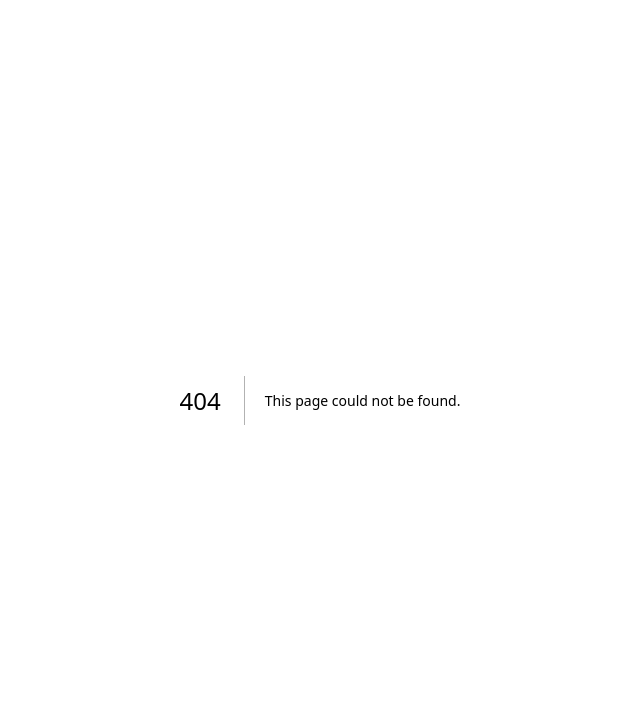
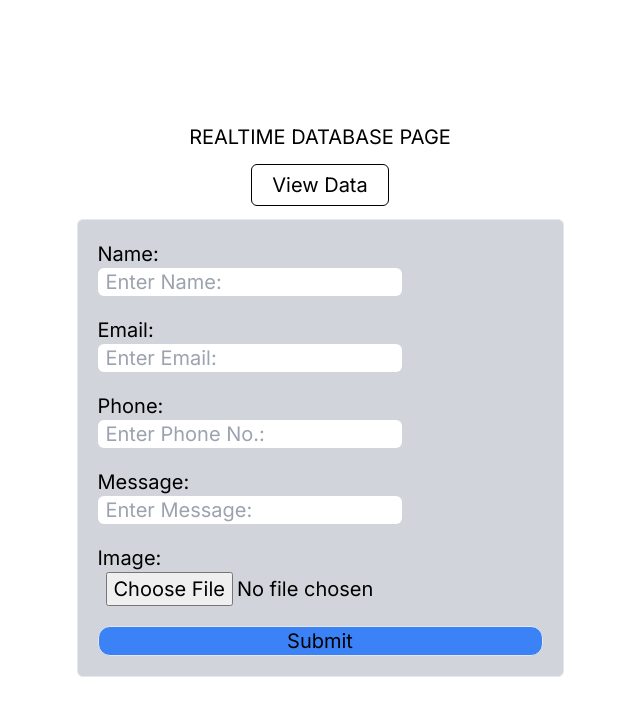
Before and after one commit to faizan619/firebase-nextjs-all-features, a Next.js app: page /realstorage in a window 1280 px wide. Before the commit this address had no page. Shown: the top 716 px of the page, without its empty margins (320-960 px from the left). Built offline with nearby package versions, Linux system fonts and the light colour scheme; no server answers.

Commit message:
done with image uploading

```diff
--- /dev/null
+++ b/src/app/realstorage/page.js
@@ -0,0 +1,154 @@
+"use client";
+import Link from "next/link";
+import { useState } from "react";
+import { useRouter } from "next/navigation";
+import { storage } from "@/firebase/config";
+import { v4 } from "uuid";
+import { ref, uploadBytes, getDownloadURL } from "firebase/storage";
+
+export default function Page() {
+  const router = useRouter();
+  const [userData, setUserData] = useState({
+    name: "",
+    email: "",
+    phone: "",
+    message: "",
+    image: null,
+  });
+
+  let name, value;
+  const postUserData = (e) => {
+    name = e.target.name;
+    value = e.target.value;
+    setUserData({ ...userData, [name]: value });
+  };
+
+  const handleImageUpload = (e) => {
+    const imageFile = e.target.files[0];
+    setUserData({ ...userData, image: imageFile });
+  };
+
+  const submitData = async (e) => {
+    e.preventDefault();
+
+    const { name, email, phone, message, image } = userData;
+
+    if (name && email && phone && message && image) {
+      // Upload image to Firebase Storage
+      const filename = image.name;
+      const parts = filename.split(".");
+      const storageRef = ref(storage, `/storagev2/${v4()}.${parts[1]}`);
+      await uploadBytes(storageRef, image);
+
+      // Get image URL
+      const imageUrl = await getDownloadURL(storageRef);
+
+      // Store user details and image URL in Firebase Realtime Database
+      const res = await fetch(
+        "https://codofile-feedback-default-rtdb.firebaseio.com/imagetext.json",
+        {
+          method: "POST",
+          headers: {
+            "Content-Type": "application/json",
+          },
+          body: JSON.stringify({
+            name,
+            email,
+            phone,
+            message,
+            imageUrl,
+          }),
+        }
+      );
+
+      if (res) {
+        alert("Data Stores Successfully");
+        setUserData({ name: "", email: "", phone: "", message: "", image: null });
+        router.refresh("realtimedb/view");
+      } else {
+        alert("Problem in Processing the Form Data");
+      }
+    } else {
+      alert("Please Enter All the Details and Upload an Image");
+    }
+  };
+
+  return (
+    <div>
+      <div className="text-center min-h-screen flex flex-col justify-center items-center text-xl">
+        <div className="text-center flex flex-col justify-center items-center text-xl">
+          <div className="mb-5">
+            <h1 className="uppercase text-xl mb-5">Realtime Database PAGE</h1>
+            <Link
+              href="realtimedb/view"
+              className="rounded-md hover:bg-black hover:text-white border border-black px-5 py-2"
+            >
+              View Data
+            </Link>
+          </div>
+          <form className="flex flex-col gap-5 text-left border p-5 rounded-md bg-gray-300 text-black">
+            <label>
+              <p>Name:</p>
+              <input
+                type="text"
+                name="name"
+                value={userData.name}
+                onChange={postUserData}
+                placeholder="Enter Name:"
+                className="px-2 rounded-md text-black"
+              />
+            </label>
+            <label>
+              <p>Email:</p>
+              <input
+                type="email"
+                name="email"
+                value={userData.email}
+                onChange={postUserData}
+                placeholder="Enter Email:"
+                className="px-2 rounded-md text-black"
+              />
+            </label>
+            <label>
+              <p>Phone:</p>
+              <input
+                type="number"
+                name="phone"
+                value={userData.phone}
+                onChange={postUserData}
+                placeholder="Enter Phone No.:"
+                className="px-2 rounded-md text-black"
+              />
+            </label>
+            <label>
+              <p>Message:</p>
+              <input
+                type="text"
+                name="message"
+                value={userData.message}
+                onChange={postUserData}
+                placeholder="Enter Message:"
+                className="px-2 rounded-md text-black"
+              />
+            </label>
+            <label>
+              <p>Image:</p>
+              <input
+                type="file"
+                onChange={handleImageUpload}
+                className="px-2 rounded-md text-black"
+              />
+            </label>
+            <button
+              type="submit"
+              className="border rounded-xl bg-blue-500"
+              onClick={submitData}
+            >
+              Submit
+            </button>
+          </form>
+        </div>
+      </div>
+    </div>
+  );
+}
--- a/src/app/storagev2/page.js
+++ b/src/app/storagev2/page.js
@@ -4,6 +4,7 @@ import { storage } from "@/firebase/config";
 import { v4 } from "uuid";
 import { getDownloadURL, ref, uploadBytes } from "firebase/storage";
 import { useState } from "react"
+import Image from "next/image";
 
 export default function Page(){
 
@@ -38,7 +39,8 @@ export default function Page(){
                 <input type="file" onChange={(e)=>{setImg(e.target.files[0]);console.log(img)}} />
                 <button className="border border-black px-3" onClick={handleSubmit}>Upload</button>
                 {/* <p>{imgLink}</p> */}
-                {imgLink && <p>{imgLink}</p>}
+
+                {imgLink && <Image src={`${imgLink}`} alt="" width={500} height={500} /> }
             </div>
         </div>
     )
```
